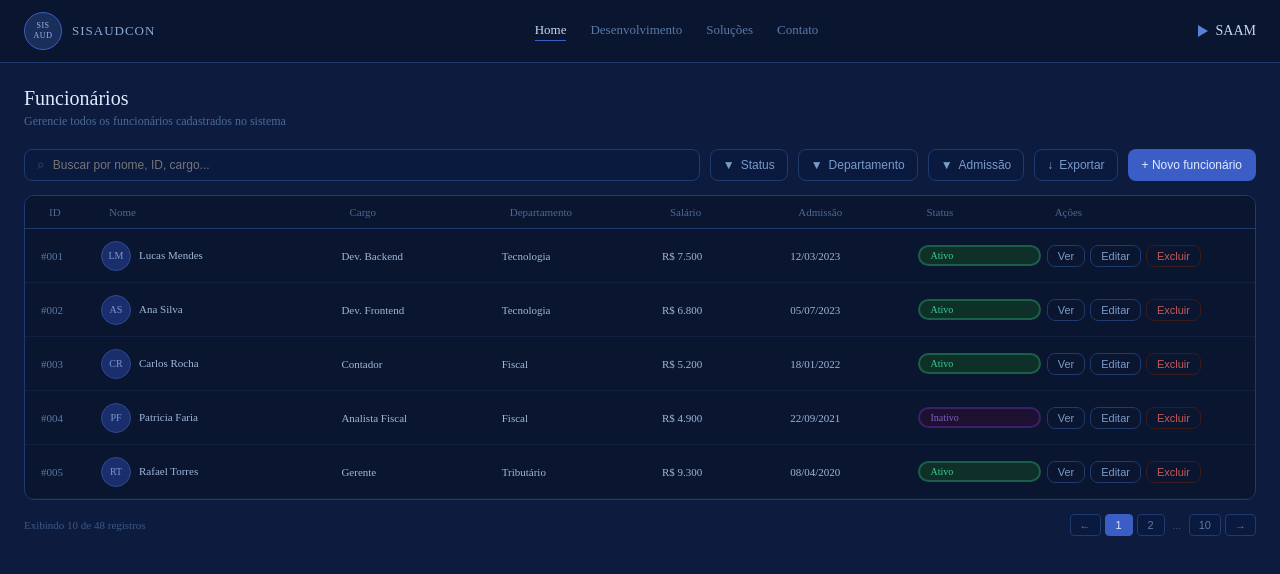
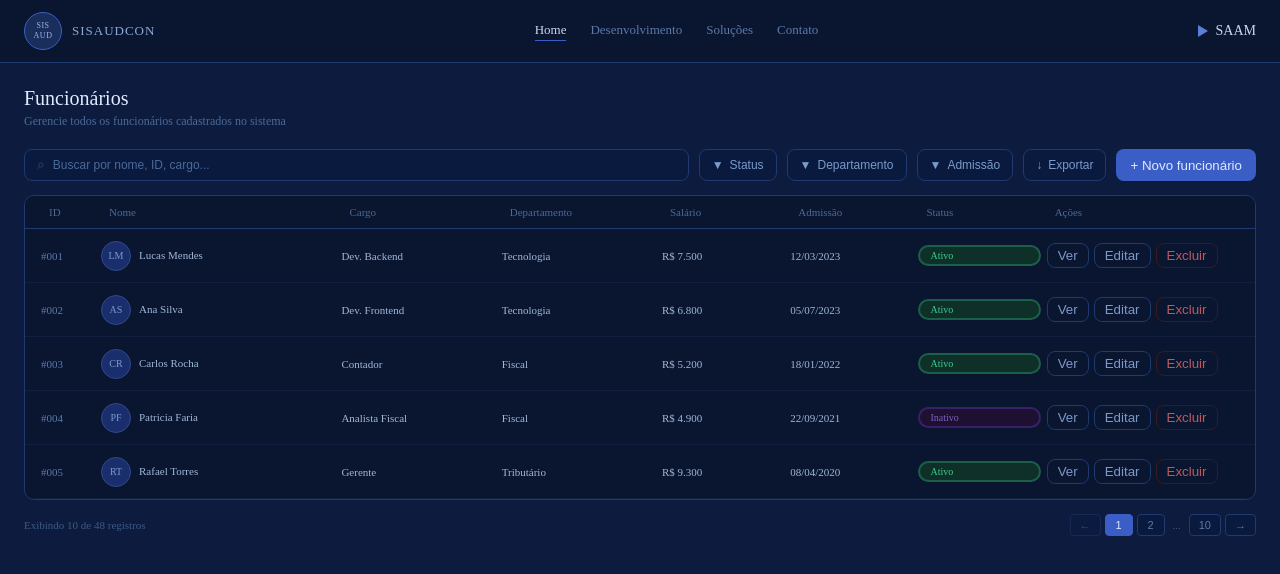
Before and after one commit to Andersonlima13/TESTE_PRATICO_SISAUDCOM, a React (Create React App) app in the folder frontend/: page / in a window 1280 px wide. Both pictures are taken after typing "name@example.com", "Sample123" into the empty fields and a click on the button "Entrar no sistema". Shown: the top 574 px of the page. Built offline with nearby package versions, Linux system fonts and the light colour scheme.

Commit message:
refactor : ajustando estilos para styled-css

```diff
--- a/frontend/src/components/ui/FormButton.jsx
+++ b/frontend/src/components/ui/FormButton.jsx
@@ -1,4 +1,62 @@
 // components/ui/FormButton.jsx
+import styled from "styled-components";
+
+const StyledButton = styled.button`
+  border-radius: 8px;
+  font-weight: 500;
+  cursor: ${(props) => (props.disabled ? "not-allowed" : "pointer")};
+  opacity: ${(props) => (props.disabled ? 0.6 : 1)};
+  transition: background-color 0.2s, opacity 0.2s;
+  white-space: nowrap;
+
+  /* Variant styles */
+  ${(props) => {
+    switch (props.$variant) {
+      case "danger":
+        return `
+          background-color: transparent;
+          color: #c05a5a;
+          border: 1px solid #3a1a1a;
+        `;
+      case "ghost":
+        return `
+          background-color: transparent;
+          color: #7a9ac8;
+          border: 1px solid #1e3a6e;
+        `;
+      case "primary":
+      default:
+        return `
+          background-color: ${props.disabled ? "#1e3a6e" : "#3b5ec6"};
+          color: ${props.disabled ? "#3a5a88" : "#e0eaff"};
+          border: none;
+        `;
+    }
+  }}
+
+  /* Size styles */
+  ${(props) => {
+    switch (props.$size) {
+      case "sm":
+        return `
+          padding: 4px 10px;
+          fontSize: 11px;
+        `;
+      case "lg":
+        return `
+          padding: 10px 20px;
+          fontSize: 13px;
+        `;
+      case "md":
+      default:
+        return `
+          padding: 7px 14px;
+          fontSize: 12px;
+        `;
+    }
+  }}
+`;
+
 export default function FormButton({
   children,
   onClick,
@@ -7,47 +65,15 @@ export default function FormButton({
   size = "md",
   disabled = false,
 }) {
-  const variants = {
-    primary: {
-      backgroundColor: disabled ? "#1e3a6e" : "#3b5ec6",
-      color: disabled ? "#3a5a88" : "#e0eaff",
-      border: "none",
-    },
-    danger: {
-      backgroundColor: "transparent",
-      color: "#c05a5a",
-      border: "1px solid #3a1a1a",
-    },
-    ghost: {
-      backgroundColor: "transparent",
-      color: "#7a9ac8",
-      border: "1px solid #1e3a6e",
-    },
-  };
-
-  const sizes = {
-    sm: { padding: "4px 10px", fontSize: "11px" },
-    md: { padding: "7px 14px", fontSize: "12px" },
-    lg: { padding: "10px 20px", fontSize: "13px" },
-  };
-
   return (
-    <button
+    <StyledButton
       type={type}
       onClick={onClick}
       disabled={disabled}
-      style={{
-        ...variants[variant],
-        ...sizes[size],
-        borderRadius: "8px",
-        fontWeight: "500",
-        cursor: disabled ? "not-allowed" : "pointer",
-        opacity: disabled ? 0.6 : 1,
-        transition: "background-color 0.2s, opacity 0.2s",
-        whiteSpace: "nowrap",
-      }}
+      $variant={variant}
+      $size={size}
     >
       {children}
-    </button>
+    </StyledButton>
   );
 }
--- a/frontend/src/pages/Home/Head.jsx
+++ b/frontend/src/pages/Home/Head.jsx
@@ -1,4 +1,6 @@
 // pages/Home/Head.jsx
+import styled from "styled-components";
+
 const COLUMNS = [
   { key: "id",           label: "ID"           },
   { key: "nome",         label: "Nome"         },
@@ -10,41 +12,50 @@ const COLUMNS = [
   { key: "acoes",        label: "Ações"        },
 ];
 
-const GRID = "60px 1.5fr 1fr 1fr 0.8fr 0.8fr 0.8fr 1.2fr";
+const GRID_TEMPLATE = "60px 1.5fr 1fr 1fr 0.8fr 0.8fr 0.8fr 1.2fr";
+
+const StyledHead = styled.div`
+  display: grid;
+  grid-template-columns: ${GRID_TEMPLATE};
+  background-color: #0a1530;
+  border-bottom: 1px solid #1e3a6e;
+  padding: 0 16px;
+`;
+
+const HeaderCell = styled.div`
+  padding: 10px 8px;
+  color: ${(props) => (props.$isSorted ? "#a0c0f0" : "#4a6a98")};
+  font-size: 11px;
+  font-weight: 500;
+  cursor: ${(props) => (props.$canSort ? "pointer" : "default")};
+  user-select: none;
+  display: flex;
+  align-items: center;
+  gap: 4px;
+`;
+
+const SortIcon = styled.span`
+  font-size: 9px;
+`;
 
 export default function Head({ onSort, sortKey, sortDir }) {
   return (
-    <div style={{
-      display: "grid",
-      gridTemplateColumns: GRID,
-      backgroundColor: "#0a1530",
-      borderBottom: "1px solid #1e3a6e",
-      padding: "0 16px",
-    }}>
+    <StyledHead>
       {COLUMNS.map((col) => (
-        <div
+        <HeaderCell
           key={col.key}
           onClick={() => col.key !== "acoes" && onSort?.(col.key)}
-          style={{
-            padding: "10px 8px",
-            color: sortKey === col.key ? "#a0c0f0" : "#4a6a98",
-            fontSize: "11px",
-            fontWeight: "500",
-            cursor: col.key !== "acoes" ? "pointer" : "default",
-            userSelect: "none",
-            display: "flex",
-            alignItems: "center",
-            gap: "4px",
-          }}
+          $isSorted={sortKey === col.key}
+          $canSort={col.key !== "acoes"}
         >
           {col.label}
           {sortKey === col.key && (
-            <span style={{ fontSize: "9px" }}>
+            <SortIcon>
               {sortDir === "asc" ? "▲" : "▼"}
-            </span>
+            </SortIcon>
           )}
-        </div>
+        </HeaderCell>
       ))}
-    </div>
+    </StyledHead>
   );
 }
--- a/frontend/src/pages/Home/Home.jsx
+++ b/frontend/src/pages/Home/Home.jsx
@@ -1,9 +1,65 @@
 // pages/Home/Home.jsx
 import { useState } from "react";
+import styled from "styled-components";
 import FormButton from "../../components/ui/FormButton";
 import InfoButton from "../../components/ui/InfoButton";
 import UserWrapper from "./UserWrapper";
 import Pagination from "./Pagination";
+
+const PageContainer = styled.div`
+  padding: 24px;
+  flex: 1;
+`;
+
+const Title = styled.h1`
+  color: #e0eaff;
+  font-size: 20px;
+  font-weight: 500;
+  margin: 0 0 4px;
+`;
+
+const Subtitle = styled.p`
+  color: #4a6a98;
+  font-size: 12px;
+  margin: 0 0 20px;
+`;
+
+const ControlsBar = styled.div`
+  display: flex;
+  gap: 10px;
+  margin-bottom: 14px;
+  flex-wrap: wrap;
+`;
+
+const SearchContainer = styled.div`
+  flex: 1;
+  min-width: 200px;
+  background-color: #0a1a3e;
+  border: 1px solid #1e3a6e;
+  border-radius: 8px;
+  padding: 7px 12px;
+  display: flex;
+  align-items: center;
+  gap: 8px;
+`;
+
+const SearchIcon = styled.span`
+  color: #2e4a72;
+  font-size: 14px;
+`;
+
+const SearchInput = styled.input`
+  background: none;
+  border: none;
+  outline: none;
+  color: #a0b8d8;
+  font-size: 12px;
+  width: 100%;
+
+  &::placeholder {
+    color: #4a6a98;
+  }
+`;
 
 // mock — substituir pelo retorno da API
 const MOCK_FUNCIONARIOS = [
@@ -31,46 +87,26 @@ export default function Home() {
   }
 
   return (
-    <div style={{ padding: "24px", flex: 1 }}>
+    <PageContainer>
 
       {/* Cabeçalho da página */}
-      <h1 style={{ color: "#e0eaff", fontSize: "20px", fontWeight: "500", margin: "0 0 4px" }}>
-        Funcionários
-      </h1>
-      <p style={{ color: "#4a6a98", fontSize: "12px", margin: "0 0 20px" }}>
+      <Title>Funcionários</Title>
+      <Subtitle>
         Gerencie todos os funcionários cadastrados no sistema
-      </p>
+      </Subtitle>
 
       {/* Barra de controles */}
-      <div style={{ display: "flex", gap: "10px", marginBottom: "14px", flexWrap: "wrap" }}>
+      <ControlsBar>
 
         {/* Busca */}
-        <div style={{
-          flex: 1,
-          minWidth: "200px",
-          backgroundColor: "#0a1a3e",
-          border: "1px solid #1e3a6e",
-          borderRadius: "8px",
-          padding: "7px 12px",
-          display: "flex",
-          alignItems: "center",
-          gap: "8px",
-        }}>
-          <span style={{ color: "#2e4a72", fontSize: "14px" }}>⌕</span>
-          <input
+        <SearchContainer>
+          <SearchIcon>⌕</SearchIcon>
+          <SearchInput
             value={busca}
             onChange={(e) => setBusca(e.target.value)}
             placeholder="Buscar por nome, ID, cargo..."
-            style={{
-              background: "none",
-              border: "none",
-              outline: "none",
-              color: "#a0b8d8",
-              fontSize: "12px",
-              width: "100%",
-            }}
           />
-        </div>
+        </SearchContainer>
 
         {/* InfoButtons de filtro */}
         <InfoButton
@@ -86,7 +122,7 @@ export default function Home() {
         <FormButton variant="primary" onClick={() => {}}>
           + Novo funcionário
         </FormButton>
-      </div>
+      </ControlsBar>
 
       {/* Tabela */}
       <UserWrapper
@@ -106,6 +142,6 @@ export default function Home() {
         totalPaginas={10}
         onPaginaChange={setPagina}
       />
-    </div>
+    </PageContainer>
   );
 }
--- a/frontend/src/pages/Home/Pagination.jsx
+++ b/frontend/src/pages/Home/Pagination.jsx
@@ -1,4 +1,43 @@
 // pages/Home/Pagination.jsx
+import styled from "styled-components";
+
+const PaginationContainer = styled.div`
+  display: flex;
+  align-items: center;
+  justify-content: space-between;
+  margin-top: 14px;
+`;
+
+const RecordsInfo = styled.span`
+  color: #3a5a88;
+  font-size: 11px;
+`;
+
+const PagesContainer = styled.div`
+  display: flex;
+  gap: 4px;
+  align-items: center;
+`;
+
+const PageButton = styled.button`
+  background-color: ${(props) => (props.$active ? "#3b5ec6" : "#0a1a3e")};
+  border: 1px solid ${(props) => (props.$active ? "#3b5ec6" : "#1e3a6e")};
+  border-radius: 4px;
+  padding: 4px 9px;
+  color: ${(props) => (props.$active ? "#e0eaff" : "#5a7aa8")};
+  font-size: 11px;
+  cursor: ${(props) => (props.disabled ? "not-allowed" : "pointer")};
+  min-width: 28px;
+  text-align: center;
+  opacity: ${(props) => (props.disabled ? 0.5 : 1)};
+`;
+
+const Ellipsis = styled.span`
+  color: #3a5a88;
+  font-size: 11px;
+  padding: 0 4px;
+`;
+
 export default function Pagination({
   totalRegistros,
   paginaAtual,
@@ -20,62 +59,41 @@ export default function Pagination({
     }
   }
 
-  const btnStyle = (active) => ({
-    backgroundColor: active ? "#3b5ec6" : "#0a1a3e",
-    border: `1px solid ${active ? "#3b5ec6" : "#1e3a6e"}`,
-    borderRadius: "4px",
-    padding: "4px 9px",
-    color: active ? "#e0eaff" : "#5a7aa8",
-    fontSize: "11px",
-    cursor: "pointer",
-    minWidth: "28px",
-    textAlign: "center",
-  });
+  return (
+    <PaginationContainer>
+      <RecordsInfo>
+        Exibindo {Math.min(10, totalRegistros)} de {totalRegistros} registros
+      </RecordsInfo>
 
-  return (
-    <div style={{
-      display: "flex",
-      alignItems: "center",
-      justifyContent: "space-between",
-      marginTop: "14px",
-    }}>
-      <span style={{ color: "#3a5a88", fontSize: "11px" }}>
-        Exibindo {Math.min(10, totalRegistros)} de {totalRegistros} registros
-      </span>
-
-      <div style={{ display: "flex", gap: "4px", alignItems: "center" }}>
-        <button
-          style={btnStyle(false)}
+      <PagesContainer>
+        <PageButton
           onClick={() => onPaginaChange?.(paginaAtual - 1)}
           disabled={paginaAtual === 1}
         >
           ←
-        </button>
+        </PageButton>
 
         {pages.map((page, i) =>
           page === "..." ? (
-            <span key={`ellipsis-${i}`} style={{ color: "#3a5a88", fontSize: "11px", padding: "0 4px" }}>
-              ...
-            </span>
+            <Ellipsis key={`ellipsis-${i}`}>...</Ellipsis>
           ) : (
-            <button
+            <PageButton
               key={page}
-              style={btnStyle(page === paginaAtual)}
+              $active={page === paginaAtual}
               onClick={() => onPaginaChange?.(page)}
             >
               {page}
-            </button>
+            </PageButton>
           )
         )}
 
-        <button
-          style={btnStyle(false)}
+        <PageButton
           onClick={() => onPaginaChange?.(paginaAtual + 1)}
           disabled={paginaAtual === totalPaginas}
         >
           →
-        </button>
-      </div>
-    </div>
+        </PageButton>
+      </PagesContainer>
+    </PaginationContainer>
   );
 }
--- a/frontend/src/pages/Home/UserItem.jsx
+++ b/frontend/src/pages/Home/UserItem.jsx
@@ -1,7 +1,77 @@
 // pages/Home/UserItem.jsx
+import styled from "styled-components";
 import FormButton from "../../components/ui/FormButton";
 
 const GRID = "60px 1.5fr 1fr 1fr 0.8fr 0.8fr 0.8fr 1.2fr";
+
+const StyledAvatar = styled.div`
+  width: 30px;
+  height: 30px;
+  border-radius: 50%;
+  background-color: #1a2e6e;
+  border: 1px solid #2e4a8a;
+  display: flex;
+  align-items: center;
+  justify-content: center;
+  font-size: 10px;
+  font-weight: 500;
+  color: #7a9ac8;
+  flex-shrink: 0;
+`;
+
+const StyledStatusBadge = styled.span`
+  display: inline-flex;
+  align-items: center;
+  border-radius: 20px;
+  padding: 3px 10px;
+  font-size: 10px;
+  font-weight: 500;
+  margin: 6px 6px 6px 0;
+  background-color: ${(props) => (props.$ativo ? "#0e3028" : "#1e1030")};
+  color: ${(props) => (props.$ativo ? "#3acf8f" : "#8060c0")};
+  border: 2px solid ${(props) => (props.$ativo ? "#1a6048" : "#3a2068")};
+`;
+
+const ItemContainer = styled.div`
+  display: grid;
+  grid-template-columns: ${GRID};
+  padding: 10px 16px;
+  border-bottom: 1px solid #112040;
+  align-items: center;
+  transition: background-color 0.15s;
+
+  &:hover {
+    background-color: #0f2050;
+  }
+`;
+
+const IdText = styled.span`
+  color: #5a7aa8;
+  font-size: 11px;
+`;
+
+const FlexRow = styled.div`
+  display: flex;
+  align-items: center;
+  gap: 8px;
+`;
+
+const NameText = styled.span`
+  color: #a0b8d8;
+  font-size: 11px;
+  line-height: 1.3;
+`;
+
+const ColumnText = styled.span`
+  color: #a0b8d8;
+  font-size: 11px;
+`;
+
+const ActionsContainer = styled.div`
+  display: flex;
+  gap: 5px;
+  align-items: center;
+`;
 
 function Avatar({ nome }) {
   const initials = nome
@@ -11,42 +81,14 @@ function Avatar({ nome }) {
     .join("")
     .toUpperCase();
 
-  return (
-    <div style={{
-      width: "30px",
-      height: "30px",
-      borderRadius: "50%",
-      backgroundColor: "#1a2e6e",
-      border: "1px solid #2e4a8a",
-      display: "flex",
-      alignItems: "center",
-      justifyContent: "center",
-      fontSize: "10px",
-      fontWeight: "500",
-      color: "#7a9ac8",
-      flexShrink: 0,
-    }}>
-      {initials}
-    </div>
-  );
+  return <StyledAvatar>{initials}</StyledAvatar>;
 }
 
 function StatusBadge({ ativo }) {
   return (
-    <span style={{
-      display: "inline-flex",
-      alignItems: "center",
-      borderRadius: "20px",
-      padding: "3px 10px",
-      fontSize: "10px",
-      fontWeight: "500",
-      margin: "6px 6px 6px 0",
-      backgroundColor: ativo ? "#0e3028" : "#1e1030",
-      color: ativo ? "#3acf8f" : "#8060c0",
-      border: `2px solid ${ativo ? "#1a6048" : "#3a2068"}`,
-    }}>
+    <StyledStatusBadge $ativo={ativo}>
       {ativo ? "Ativo" : "Inativo"}
-    </span>
+    </StyledStatusBadge>
   );
 }
 
@@ -54,39 +96,26 @@ export default function UserItem({ funcionario, onVer, onEditar, onExcluir }) {
   const { id, nome, cargo, departamento, salario, dataAdmissao, ativo } = funcionario;
 
   return (
-    <div
-      style={{
-        display: "grid",
-        gridTemplateColumns: GRID,
-        padding: "10px 16px",
-        borderBottom: "1px solid #112040",
-        alignItems: "center",
-        transition: "background-color 0.15s",
-      }}
-      onMouseEnter={(e) => (e.currentTarget.style.backgroundColor = "#0f2050")}
-      onMouseLeave={(e) => (e.currentTarget.style.backgroundColor = "transparent")}
-    >
-      <span style={{ color: "#5a7aa8", fontSize: "11px" }}>#{id}</span>
+    <ItemContainer>
+      <IdText>#{id}</IdText>
 
-      <div style={{ display: "flex", alignItems: "center", gap: "8px" }}>
+      <FlexRow>
         <Avatar nome={nome} />
-        <span style={{ color: "#a0b8d8", fontSize: "11px", lineHeight: "1.3" }}>
-          {nome}
-        </span>
-      </div>
+        <NameText>{nome}</NameText>
+      </FlexRow>
 
-      <span style={{ color: "#a0b8d8", fontSize: "11px" }}>{cargo}</span>
-      <span style={{ color: "#a0b8d8", fontSize: "11px" }}>{departamento}</span>
+      <ColumnText>{cargo}</ColumnText>
+      <ColumnText>{departamento}</ColumnText>
 
-      <span style={{ color: "#a0b8d8", fontSize: "11px" }}>
+      <ColumnText>
         R$ {salario?.toLocaleString("pt-BR")}
-      </span>
+      </ColumnText>
 
-      <span style={{ color: "#a0b8d8", fontSize: "11px" }}>{dataAdmissao}</span>
+      <ColumnText>{dataAdmissao}</ColumnText>
 
       <StatusBadge ativo={ativo} />
 
-      <div style={{ display: "flex", gap: "5px", alignItems: "center" }}>
+      <ActionsContainer>
         <FormButton size="sm" variant="ghost" onClick={() => onVer?.(id)}>
           Ver
         </FormButton>
@@ -96,7 +125,7 @@ export default function UserItem({ funcionario, onVer, onEditar, onExcluir }) {
         <FormButton size="sm" variant="danger" onClick={() => onExcluir?.(id)}>
           Excluir
         </FormButton>
-      </div>
-    </div>
+      </ActionsContainer>
+    </ItemContainer>
   );
 }
--- a/frontend/src/pages/Home/UserWrapper.jsx
+++ b/frontend/src/pages/Home/UserWrapper.jsx
@@ -1,6 +1,21 @@
 // pages/Home/UserWrapper.jsx
+import styled from "styled-components";
 import Head from "./Head";
 import UserItem from "./UserItem";
+
+const Wrapper = styled.div`
+  background-color: #0a1530;
+  border: 1px solid #1e3a6e;
+  border-radius: 10px;
+  overflow: hidden;
+`;
+
+const EmptyMessage = styled.div`
+  padding: 40px;
+  text-align: center;
+  color: #3a5a88;
+  font-size: 13px;
+`;
 
 export default function UserWrapper({
   funcionarios,
@@ -12,23 +27,13 @@ export default function UserWrapper({
   sortDir,
 }) {
   return (
-    <div style={{
-      backgroundColor: "#0a1530",
-      border: "1px solid #1e3a6e",
-      borderRadius: "10px",
-      overflow: "hidden",
-    }}>
+    <Wrapper>
       <Head onSort={onSort} sortKey={sortKey} sortDir={sortDir} />
 
       {funcionarios.length === 0 ? (
-        <div style={{
-          padding: "40px",
-          textAlign: "center",
-          color: "#3a5a88",
-          fontSize: "13px",
-        }}>
+        <EmptyMessage>
           Nenhum funcionário encontrado.
-        </div>
+        </EmptyMessage>
       ) : (
         funcionarios.map((f) => (
           <UserItem
@@ -40,6 +45,6 @@ export default function UserWrapper({
           />
         ))
       )}
-    </div>
+    </Wrapper>
   );
 }
```
Also changed, not shown: frontend/src/components/ui/InfoButton.jsx (+24 -26 lines).
